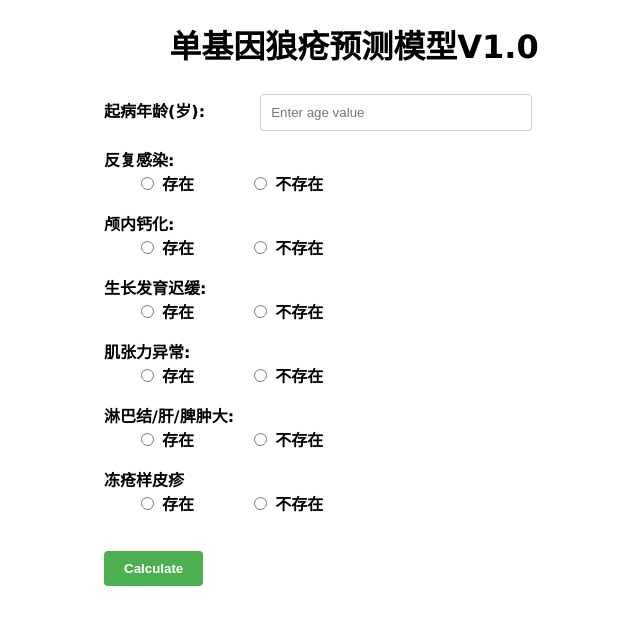
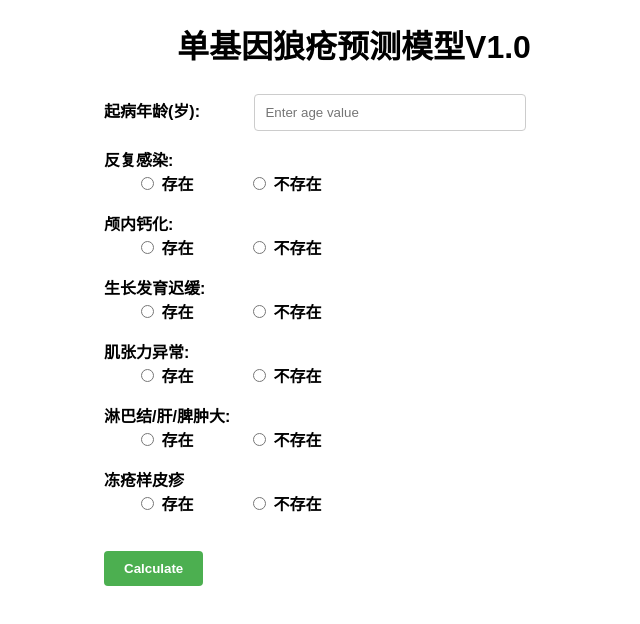
Before and after one commit to caprid2022/caprid2022.github.io, a plain HTML site: page monogeniclupus/index.html in a window 1280 px wide. Shown: the whole page, without its empty margins (286-926 px from the left). Drawn offline with Linux system fonts and the light colour scheme.

Commit message:
Update index.html

```diff
--- a/monogeniclupus/index.html
+++ b/monogeniclupus/index.html
@@ -6,7 +6,7 @@
   <title>单基因狼疮预测模型</title>
   <style>
     body {
-      font-family: Verdana, Geneva, Tahoma, sans-serif;
+      font-family: Arial Unicode MS, sans-serif;
       margin: 20px;
     }
 
```
